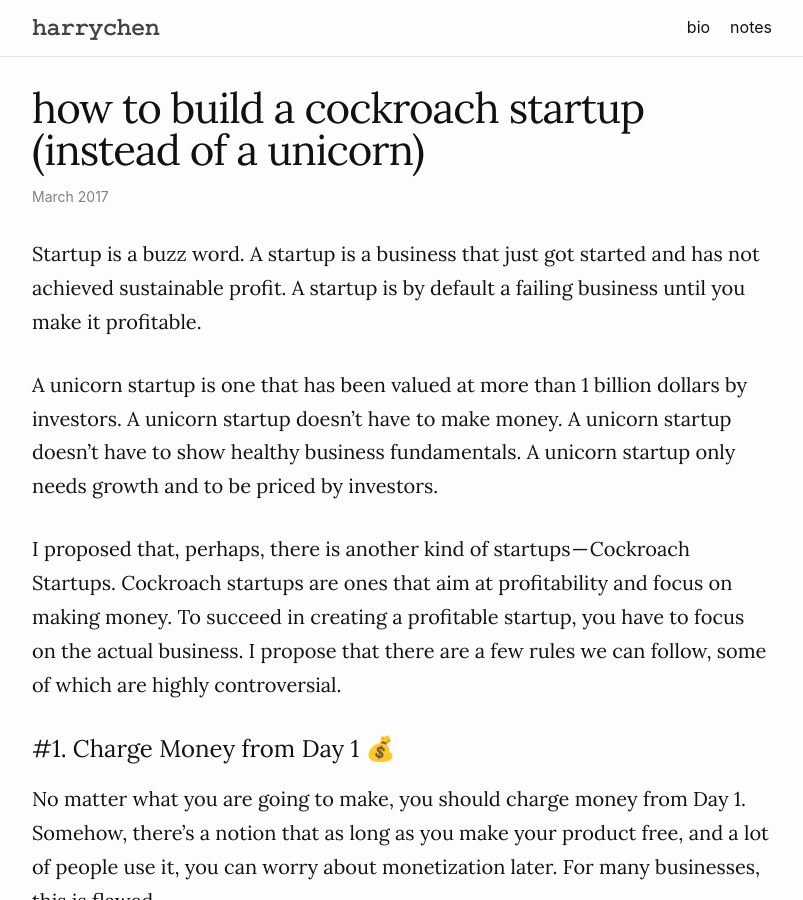
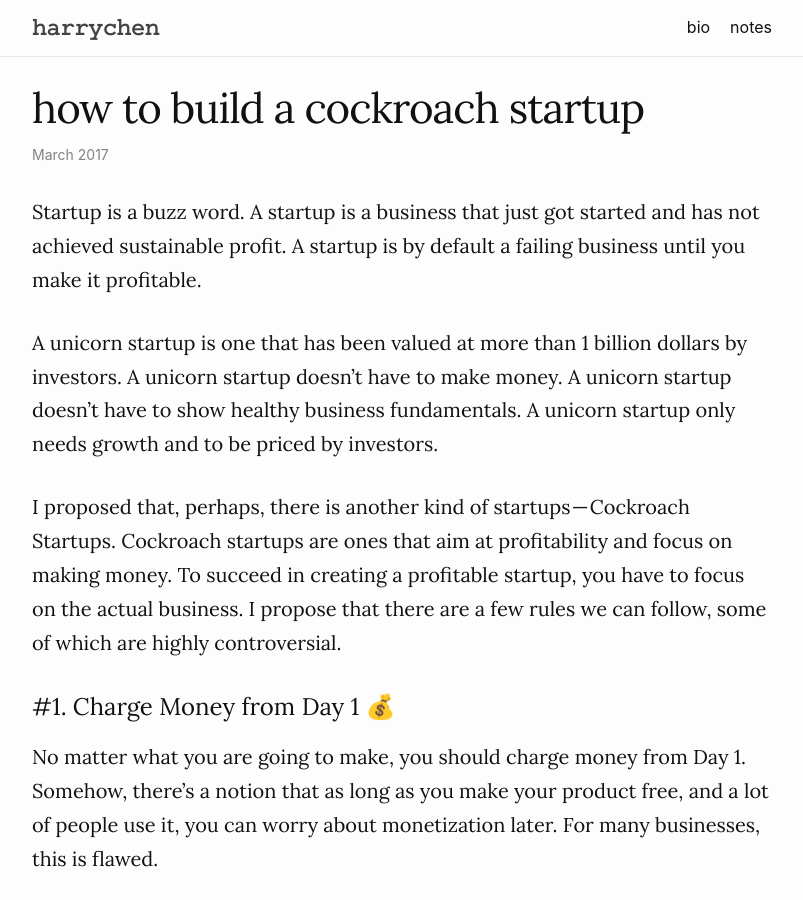
Before and after one commit to h8rry/harrychen.net, a Jekyll site: the page built from _posts/2017-03-21-build-cockroach-startups.md, in a window 1280 px wide and 900 px high. Shown: the whole window, without its empty margins (238-1041 px from the left). Built offline with Jekyll 4.4.1, drawn with Linux system fonts in a browser that asks for light colours.

Commit message:
Update 2017-03-21-build-cockroach-startups.md

```diff
--- a/_posts/2017-03-21-build-cockroach-startups.md
+++ b/_posts/2017-03-21-build-cockroach-startups.md
@@ -1,6 +1,6 @@
 ---
 layout: post
-title:  "how to build a cockroach startup (instead of a unicorn)"
+title:  "how to build a cockroach startup"
 date:   2017-03-21 00:00:00 +0800
 permalink: /:title
 ---
```
